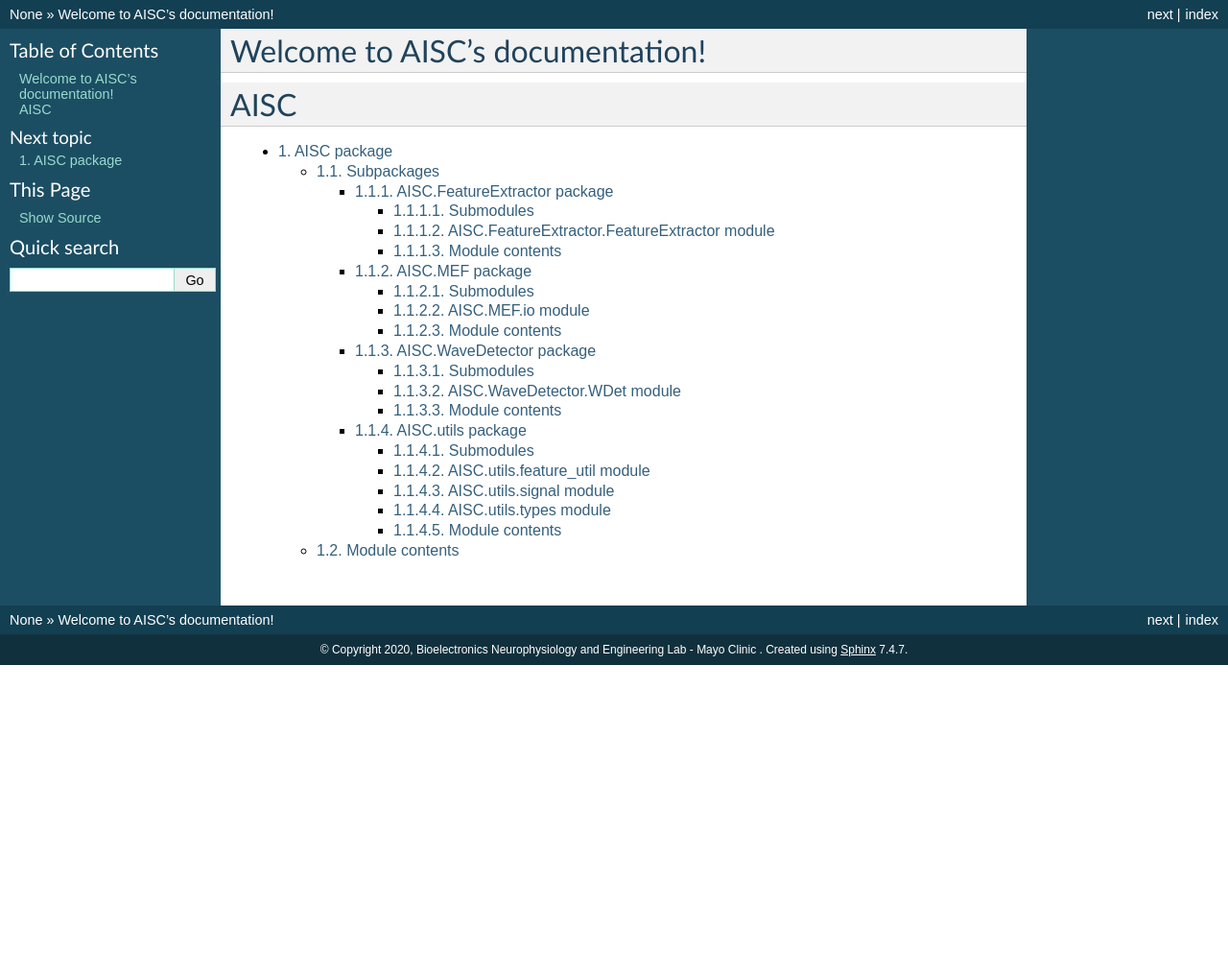
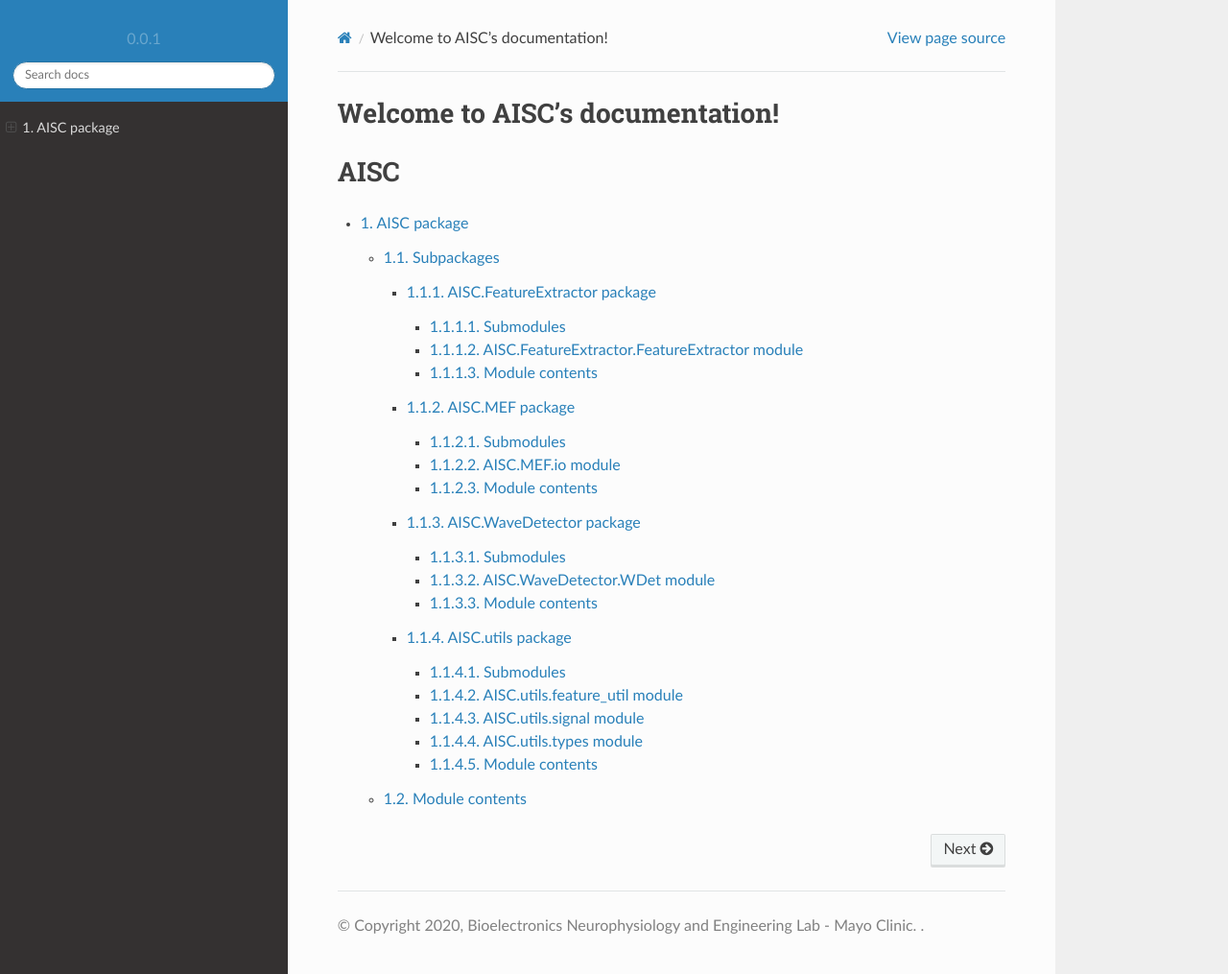
Before and after one commit to mselair/AISC, a Sphinx documentation site: the page built from docs/source/index.rst, in a window 1280 px wide and 1015 px high. Shown: the whole window at 96% size. Built offline with Sphinx 7.4.7 and the Read the Docs theme 2.0.0, drawn with Linux system fonts in a browser that asks for light colours.

```diff
--- a/docs/source/conf.py
+++ b/docs/source/conf.py
@@ -27,7 +27,7 @@ except:
 # General information about the project.
 project = 'Automated iEEG Sleep Classifier (AISC)'
 author = 'Filip Mivalt'
-copyright = '2020, Bioelectronics Neurophysiology and Engineering Lab - Mayo Clinic '
+copyright = '2020, Bioelectronics Neurophysiology and Engineering Lab - Mayo Clinic. \n'
 
 # The version info for the project you're documenting, acts as replacement for
 # |version| and |release|, also used in various other places throughout the
@@ -109,13 +109,14 @@ pygments_style = 'sphinx'
 
 # The theme to use for HTML and HTML Help pages.  See the documentation for
 # a list of builtin themes.
-#html_theme = 'sphinx_rtd_theme'
-html_theme = 'default'
+html_theme = 'sphinx_rtd_theme'
+#html_theme = 'default'
 
 
 # Theme options are theme-specific and customize the look and feel of a theme
 # further.  For a list of options available for each theme, see the
 # documentation.
+
 html_theme_options = {
     'canonical_url': '',
     'analytics_id': 'UA-167677696-1',  #  Provided by Google in your dashboard
@@ -123,7 +124,7 @@ html_theme_options = {
     'display_version': True,
     'prev_next_buttons_location': 'bottom',
     'style_external_links': True,
-    'style_nav_header_background': 'white',
+    'style_nav_header_background': '',
     # Toc options
     'collapse_navigation': False,
     'sticky_navigation': True,
@@ -138,10 +139,10 @@ html_theme_options = {
 
 # The name for this set of Sphinx documents.  If None, it defaults to
 # "<project> v<release> documentation".
-#html_title = None
+html_title = 'Automated iEEG Sleep Classifier'
 
 # A shorter title for the navigation bar.  Default is the same as html_title.
-html_short_title = None
+html_short_title = 'AISC'
 
 # The name of an image file (relative to this directory) to place at the top
 # of the sidebar.
@@ -155,7 +156,7 @@ html_short_title = None
 # Add any paths that contain custom static files (such as style sheets) here,
 # relative to this directory. They are copied after the builtin static files,
 # so a file named "default.css" will overwrite the builtin "default.css".
-#html_static_path = ['_static']
+html_static_path = ['_static']
 
 # Add any extra paths that contain custom files (such as robots.txt or
 # .htaccess) here, relative to this directory. These files are copied
@@ -190,10 +191,10 @@ html_short_title = None
 #html_show_sourcelink = True
 
 # If true, "Created using Sphinx" is shown in the HTML footer. Default is True.
-#html_show_sphinx = True
+html_show_sphinx = False
 
 # If true, "(C) Copyright ..." is shown in the HTML footer. Default is True.
-#html_show_copyright = True
+html_show_copyright = True
 
 # If true, an OpenSearch description file will be output, and all pages will
 # contain a <link> tag referring to it.  The value of this option must be the
@@ -204,7 +205,7 @@ html_short_title = None
 #html_file_suffix = None
 
 # Output file base name for HTML help builder.
-htmlhelp_basename = 'ReadtheDocsTemplatedoc'
+htmlhelp_basename = 'AISC'
 
 
 # -- Options for LaTeX output ---------------------------------------------
```
